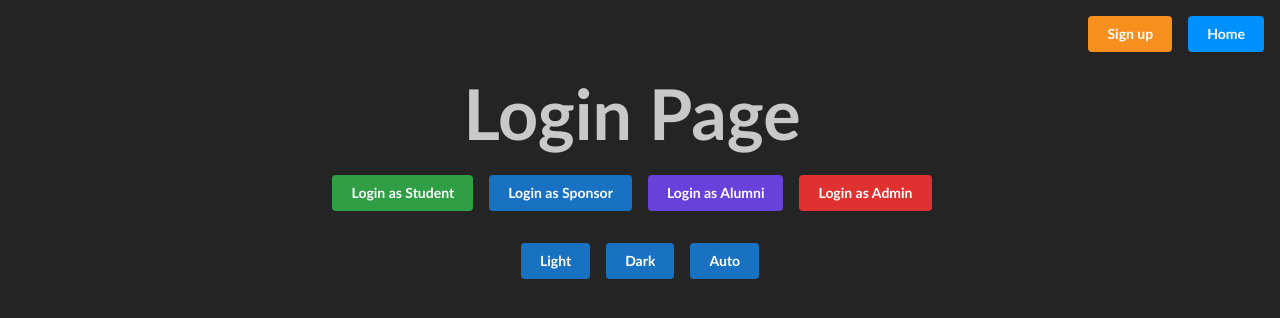
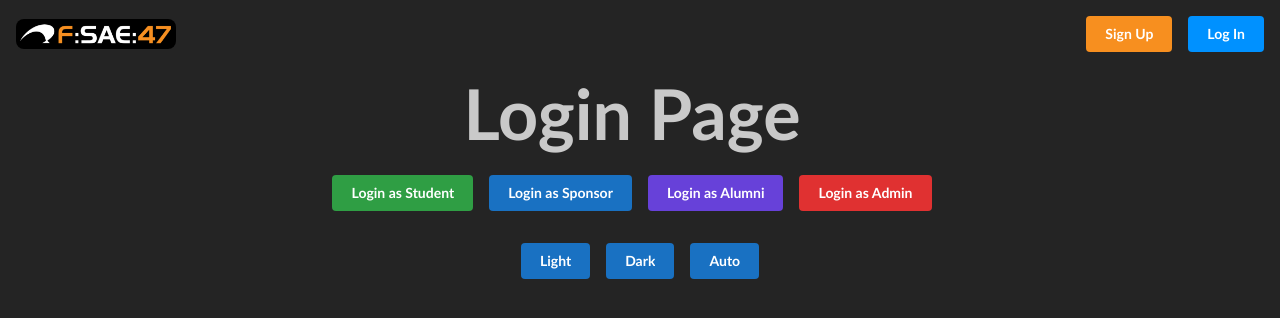
Before and after one commit to UoaWDCC/fsae-jobs-board, a React (Vite) app in the folder web/: page /login in a window 1280 px wide. Shown: the top 318 px of the page. Built offline with nearby package versions, Linux system fonts and the light colour scheme.

Commit message:
Add Settings icon

```diff
--- a/web/src/app/components/Navbar/Navbar.tsx
+++ b/web/src/app/components/Navbar/Navbar.tsx
@@ -76,12 +76,15 @@ function Navbar() {
             </Menu.Target>
 
             <Menu.Dropdown>
-              <Menu.Item>Settings</Menu.Item>
+              <Menu.Item>Profile</Menu.Item>
               <Menu.Divider />
               <Menu.Item onClick={handleLogout}>Logout</Menu.Item>
             </Menu.Dropdown>
           </Menu>
 
+          <ActionIcon size={32} variant="subtle" color="white">
+            <IconSettings />
+          </ActionIcon>
           <ActionIcon size={32} variant="subtle" color="white">
             <IconBell />
           </ActionIcon>
--- a/web/src/app/pages/Login.page.tsx
+++ b/web/src/app/pages/Login.page.tsx
@@ -1,9 +1,10 @@
 import { ColorSchemeToggle } from '../components/ColorSchemeToggle/ColorSchemeToggle';
 import { Button, Flex, Title } from '@mantine/core';
-import { NavLink, useNavigate } from 'react-router-dom';
+import { useNavigate } from 'react-router-dom';
 import { useDispatch } from 'react-redux';
 import { setUserType } from '../features/user/userSlice';
 import { toast } from 'react-toastify';
+import Navbar from '../components/Navbar/Navbar';
 
 export function Login() {
   const dispatch = useDispatch();
@@ -27,17 +28,7 @@ export function Login() {
   };
   return (
     <>
-      {/* Temporary buttons for protected routes testing purpose*/}
-      <Flex justify="right" gap="md" mt="md" mr="md">
-        <NavLink to="/signup">
-          <Button variant="filled" color="customPapayaOrange">
-            Sign up
-          </Button>
-        </NavLink>
-        <NavLink to="/">
-          <Button color="customAzureBlue">Home</Button>
-        </NavLink>
-      </Flex>
+      <Navbar />
       <Flex justify="center" gap="md" mt="md" mr="md">
         <Title order={1}>Login Page</Title>
       </Flex>
```
